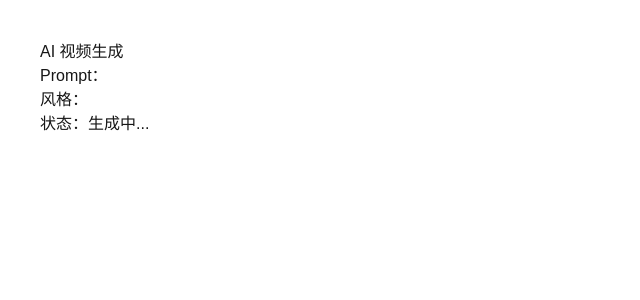
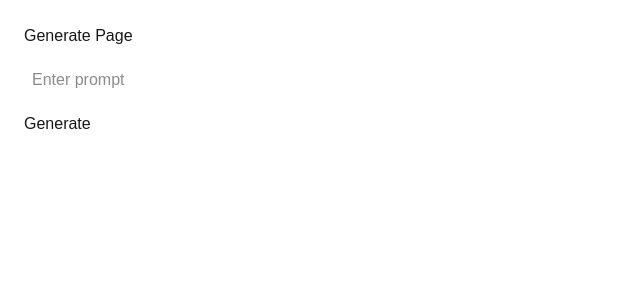
Before and after one commit to SZMXJ/ai-video-mvp, a Next.js app: page /generate in a window 1280 px wide. Shown: the top 300 px of the page, without its empty margins (0-640 px from the left). Built offline with nearby package versions, Linux system fonts and the light colour scheme.

Commit message:
fix: force dynamic generate page

```diff
--- a/app/generate/page.tsx
+++ b/app/generate/page.tsx
@@ -2,44 +2,36 @@
 
 export const dynamic = "force-dynamic";
 
-import { useSearchParams } from "next/navigation";
-import { useEffect, useState } from "react";
-import { useUser } from "../context/UserContext";
+import { useState } from "react";
+import { useRouter } from "next/navigation";
 
 export default function GeneratePage() {
-  const params = useSearchParams();
-  const prompt = params.get("prompt");
-  const style = params.get("style");
-
-  const { credits, loggedIn, addHistory } = useUser();
-  const [status, setStatus] = useState<"loading" | "done">("loading");
-
-  useEffect(() => {
-    if (!loggedIn || credits <= 0) return;
-
-    const timer = setTimeout(() => {
-      setStatus("done");
-      addHistory({
-        time: new Date().toISOString(),
-        prompt: prompt || "",
-        style: style || "",
-      });
-    }, 2000);
-
-    return () => clearTimeout(timer);
-  }, [loggedIn, credits, prompt, style, addHistory]);
+  const router = useRouter();
+  const [prompt, setPrompt] = useState("");
 
   return (
-    <div style={{ padding: 40 }}>
-      <h1>AI 视频生成</h1>
+    <main style={{ padding: 24 }}>
+      <h1>Generate Page</h1>
 
-      <p>Prompt：{prompt}</p>
-      <p>风格：{style}</p>
+      <input
+        value={prompt}
+        onChange={(e) => setPrompt(e.target.value)}
+        placeholder="Enter prompt"
+        style={{
+          width: "100%",
+          padding: 8,
+          marginTop: 12,
+        }}
+      />
 
-      <p>
-        状态：
-        {status === "loading" ? "生成中..." : "生成完成 ✅"}
-      </p>
-    </div>
+      <button
+        style={{ marginTop: 12 }}
+        onClick={() => {
+          alert("Generate: " + prompt);
+        }}
+      >
+        Generate
+      </button>
+    </main>
   );
 }
```
